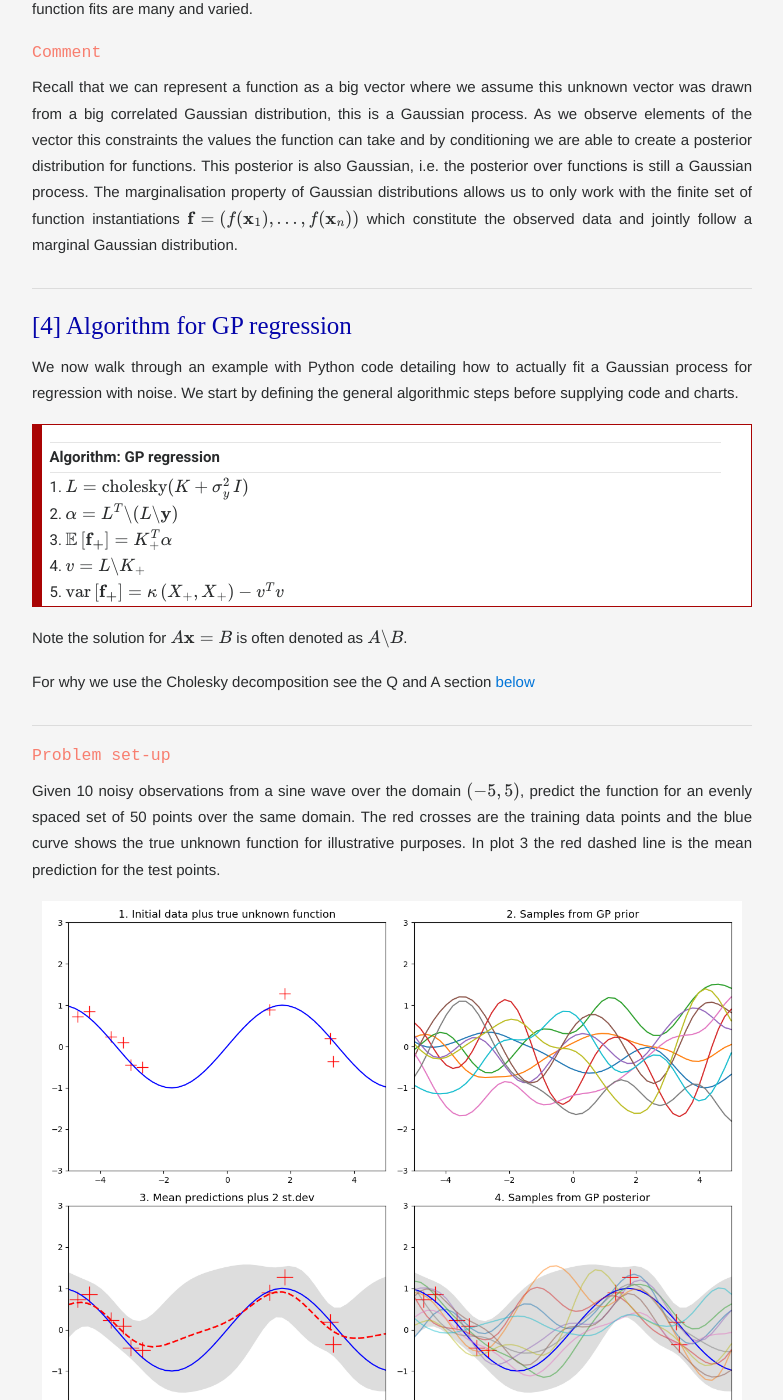
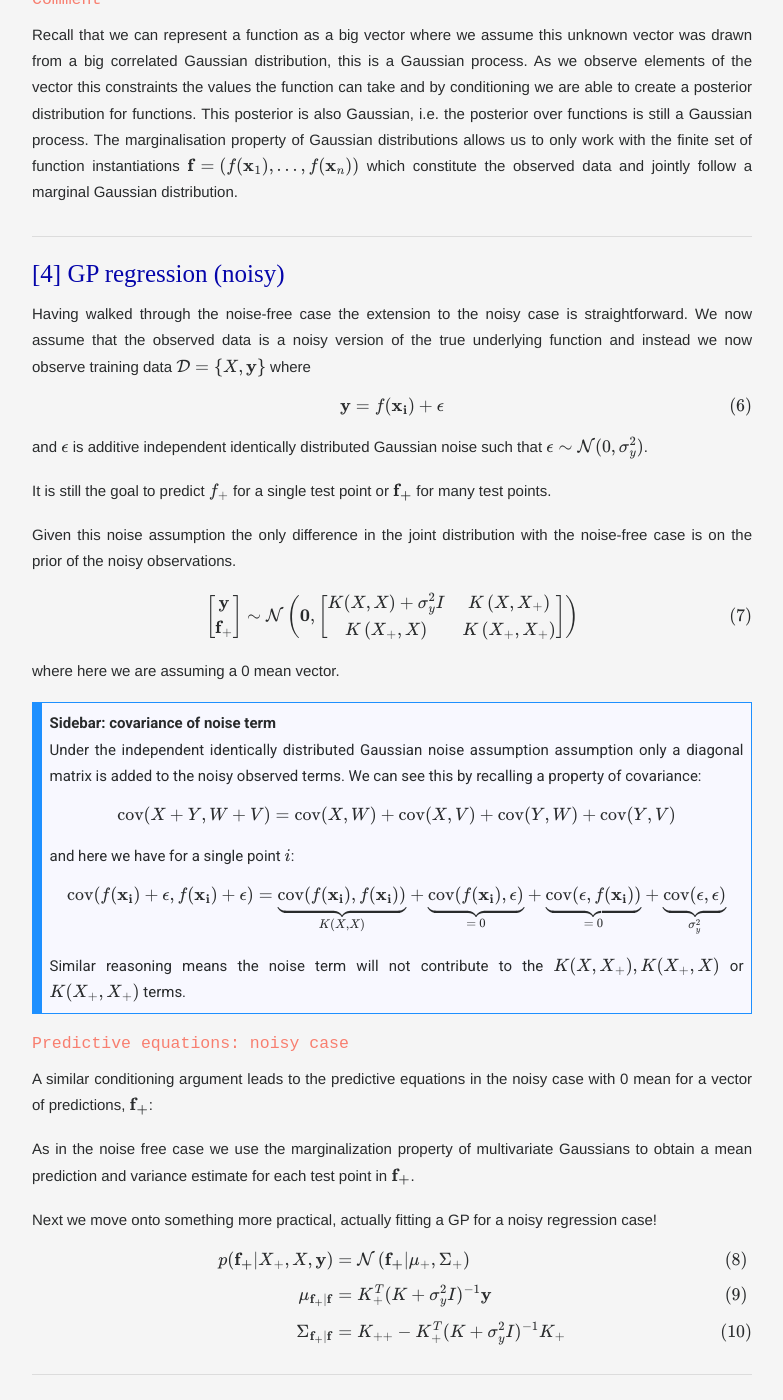
Before and after one commit to maw501/maw501.github.io, a Jekyll site: the page built from posts/_posts/technical/2019-05-08-Gaussian-Processes.md, in a window 1280 px wide and 1400 px high, scrolled down 10490 px. Shown: the whole window, without its empty margins (248-1031 px from the left). Built offline with Jekyll 4.4.1, drawn with Linux system fonts in a browser that asks for light colours; nearby versions of some CDN libraries; some web fonts are replaced; formulas are drawn with MathJax 3; comment, search, counter and statistics services are not loaded; some of the changed text lies outside the part shown.

Commit message:
noisy case

```diff
--- a/posts/_posts/technical/2019-05-08-Gaussian-Processes.md
+++ b/posts/_posts/technical/2019-05-08-Gaussian-Processes.md
@@ -236,11 +233,11 @@ Similarly $K_{+}$ is a $3 \times 1$ vector which contains the evaluation of the
 The above generalizes to many data points and in general $K$ has dimensions $n \times n$, $K_{+}$ has dimensions $n \times n_{+}$ and $K_{\\++}$ has dimensions $n_{+} \times n_{+}$.
 </blockquote>
 
-##### Condition then marginalize
+##### Predictive equations: condition then marginalize
 
 Using the properties of multivariate Gaussians mentioned [above](#mult_rvs) we are able to quickly write down the predictive equations for GPs. Note that in contrast to other Bayesian analysis we do not need to trouble ourselves with computing a posterior explicitly, nor do we need to explicitly perform any integration.
 
-Instead we condition on the observed training data, $f$, to obtain the posterior predictive (conditional) distribution for $f_{+}$. Using the result for the [conditioning](#mult_rvs) of Gaussians we have, for a single test point:
+Instead we condition on the observed training data, $\mathbf{f}$, to obtain the posterior predictive (conditional) distribution for $f_{+}$. Using the result for the [conditioning](#mult_rvs) of Gaussians we have, for a single test point:
 
 <div class="math">
 \begin{align*}
@@ -288,6 +285,63 @@ Similar to what we did when we sampled from the prior we can predict the GP for
 
 ##### Comment
 Recall that we can represent a function as a big vector where we assume this unknown vector was drawn from a big correlated Gaussian distribution, this is a Gaussian process. As we observe elements of the vector this constraints the values the function can take and by conditioning we are able to create a posterior  distribution for functions. This posterior is also Gaussian, i.e. the posterior over functions is still a Gaussian process. The marginalisation property of Gaussian distributions allows us to only work with the finite set of function instantiations $\mathbf{f} = (f(\mathbf{x}\_{1}), ..., f(\mathbf{x}\_{n}))$ which  constitute the observed data and jointly follow a marginal Gaussian distribution.
+
+<hr class="with-margin">
+<h4 class="header" id="gp_reg_noisy">GP regression (noisy)</h4>
+
+Having walked through the noise-free case the extension to the noisy case is straightforward. We now assume that the observed data is a noisy version of the true underlying function and instead we now observe training data $\mathcal{D} = \\{X, \mathbf{y} \\}$ where
+
+$$\mathbf{y} = f(\mathbf{x_i}) + \epsilon \tag{6} $$
+
+and $\epsilon$ is additive independent identically distributed Gaussian noise such that $\epsilon \sim \mathcal{N}(0, \sigma_y^2)$.
+
+It is still the goal to predict $f_{+}$ for a single test point or $\mathbf{f_{+}}$ for many test points.
+
+Given this noise assumption the only difference in the joint distribution with the noise-free case is on the prior of the noisy observations.
+
+$$
+\left[ \begin{array}{c}{\mathbf{y}} \\ {\mathbf{f}_{+}}\end{array}\right] \sim \mathcal{N}\left(\mathbf{0}, \left[ \begin{array}{cc}{K(X, X)+\sigma_{y}^{2} I} & {K\left(X, X_{+}\right)} \\ {K\left(X_{+}, X\right)} & {K\left(X_{+}, X_{+}\right)}\end{array}\right]\right) \tag{7}
+$$
+
+where here we are assuming a 0 mean vector.
+
+<blockquote class="tip">
+<strong>Sidebar: covariance of noise term</strong>
+<br>
+Under the independent identically distributed Gaussian noise assumption assumption only a diagonal matrix is added to the noisy observed terms. We can see this by recalling a property of covariance:
+
+$$
+\operatorname{cov}(X+Y, W+V)=\operatorname{cov}(X, W)+\operatorname{cov}(X, V)+\operatorname{cov}(Y, W)+ \operatorname{cov}(Y, V)
+$$
+
+and here we have for a single point $i$:
+
+$$
+\operatorname{cov}(f(\mathbf{x_i}) + \epsilon, f(\mathbf{x_i}) + \epsilon) = \underbrace{\operatorname{cov}(f(\mathbf{x_i}), f(\mathbf{x_i}))}_\text{$K(X, X)$} +
+\underbrace{\operatorname{cov}(f(\mathbf{x_i}), \epsilon)}_\text{= 0} +
+\underbrace{\operatorname{cov}(\epsilon, f(\mathbf{x_i}))}_\text{= 0} +
+\underbrace{\operatorname{cov}(\epsilon, \epsilon)}_\text{$\sigma_y^2$}
+$$
+
+Similar reasoning means the noise term will not contribute to the $K(X, X_{+}), K(X_{+}, X)$ or $K(X_{+}, X_{+})$ terms.
+</blockquote>
+
+##### Predictive equations: noisy case
+
+A similar conditioning argument leads to the predictive equations in the noisy case with 0 mean for a vector of predictions, $\mathbf{f_{+}}$:
+
+As in the noise free case we use the marginalization property of multivariate Gaussians to obtain a mean prediction and variance estimate for each test point in  $\mathbf{f_{+}}$.
+
+Next we move onto something more practical, actually fitting a GP for a noisy regression case!
+
+<div class="math">
+\begin{align*}
+
+p(\mathbf{f_{+}} | X_{+}, X, \mathbf{y}) &= \mathcal{N}\left(\mathbf{f_{+}} | \mu_{+}, \Sigma_{+}\right) \tag{8} \\[5pt]
+\mu_{\mathbf{f_{+}} | \mathbf{f}} &= K_{+}^{T} (K + \sigma_y^2 I)^{-1}\mathbf{y} \tag{9} \\[5pt]
+\Sigma_{\mathbf{f_{+}} | \mathbf{f}} &= K_{\\++} - K_{+}^{T} (K + \sigma_y^2 I)^{-1} K_{+} \tag{10}
+\end{align*}
+</div>
 
 <hr class="with-margin">
 <h4 class="header" id="small_example">Algorithm for GP regression</h4>
@@ -533,6 +587,11 @@ In order to get a firm grip on the basics of GPs I read many sources, most liste
 * Murphy K, [Machine Learning: A Probabilistic Perspective](https://www.amazon.co.uk/Machine-Learning-Probabilistic-Perspective-Computation/dp/0262018020)
   * Chapter 15 deals with GPs based on Rasmussen but with denser notation
 * Ebden M, [Gaussian Processes for Regression: A Quick Introduction](https://www.robots.ox.ac.uk/~mebden/reports/GPtutorial.pdf)
+* Chuong B. Do, [More on Multivariate Gaussians](http://cs229.stanford.edu/section/more_on_gaussians.pdf)
+  * Details on Gaussians including deriving conditioning and marginalization results
+* Chuong B. Do, [Gaussian processes](http://cs229.stanford.edu/section/cs229-gaussian_processes.pdf)
+* Snoek J, Larochelle H, Adams R P, [Practical Bayesian Optimization of MachineLearning Algorithms](http://papers.nips.cc/paper/4522-practical-bayesian-optimization-of-machine-learning-algorithms.pdf)
+  * Further reading applying GPs to Bayesian optimization
 
 ###### Videos and/or presentation slides
 
@@ -545,7 +604,7 @@ In order to get a firm grip on the basics of GPs I read many sources, most liste
 * Murray I, [Introduction to Gaussian Processes](#https://www.cs.toronto.edu/~hinton/csc2515/notes/gp_slides_fall08.pdf)
   * High quality slides with a good overview and intuition
 * Williams D, [Gaussian Processes](http://people.ee.duke.edu/~lcarin/David1.27.06.pdf)
-  * Overview of GPs plus discussion on the classification case.
+  * Overview of GPs plus discussion on the classification case
 
 ###### Blogs and web articles
 
```
Also changed, not shown: other parts of posts/_posts/technical/2019-05-08-Gaussian-Processes.md (+0 -19 lines).
